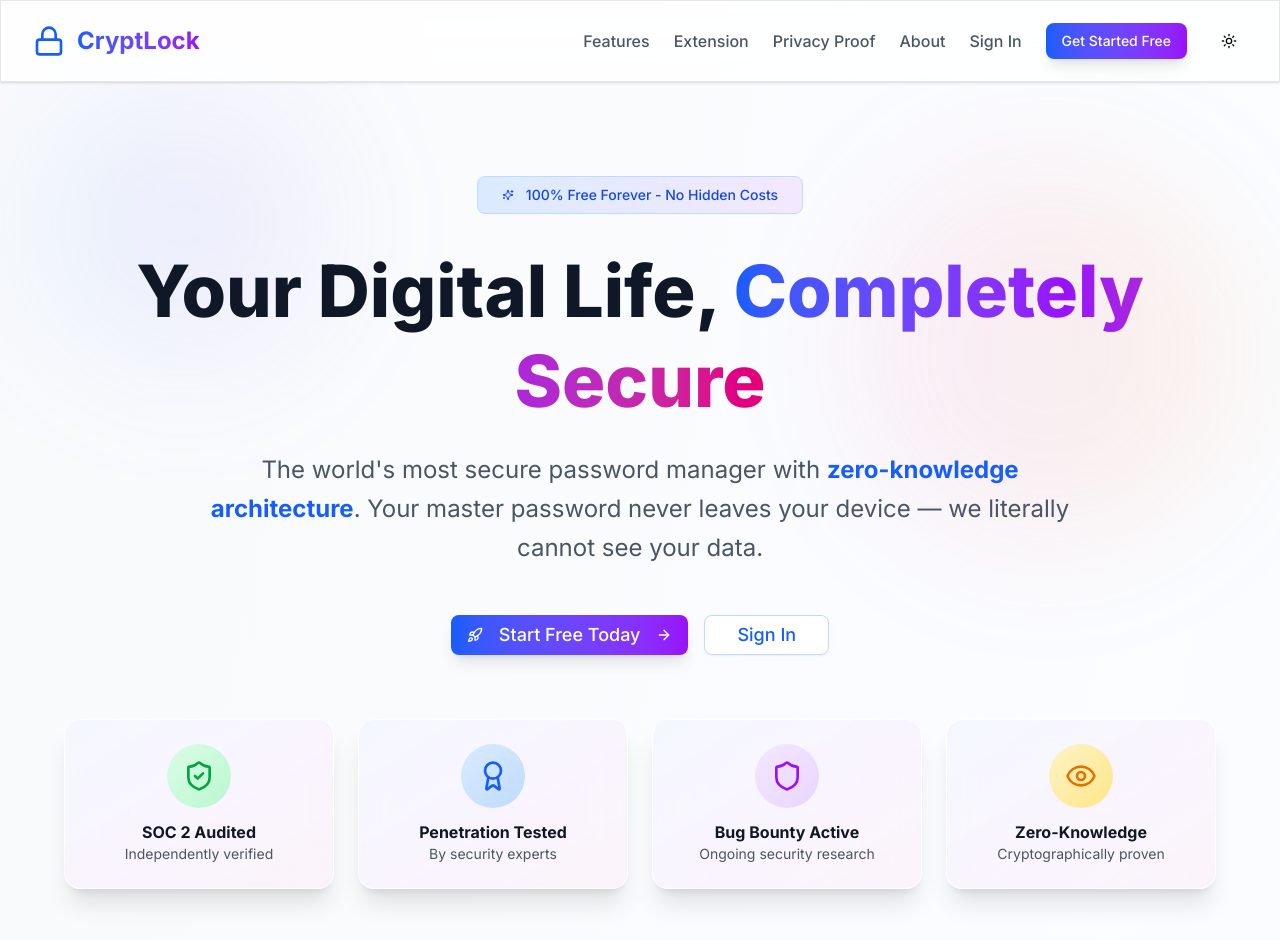
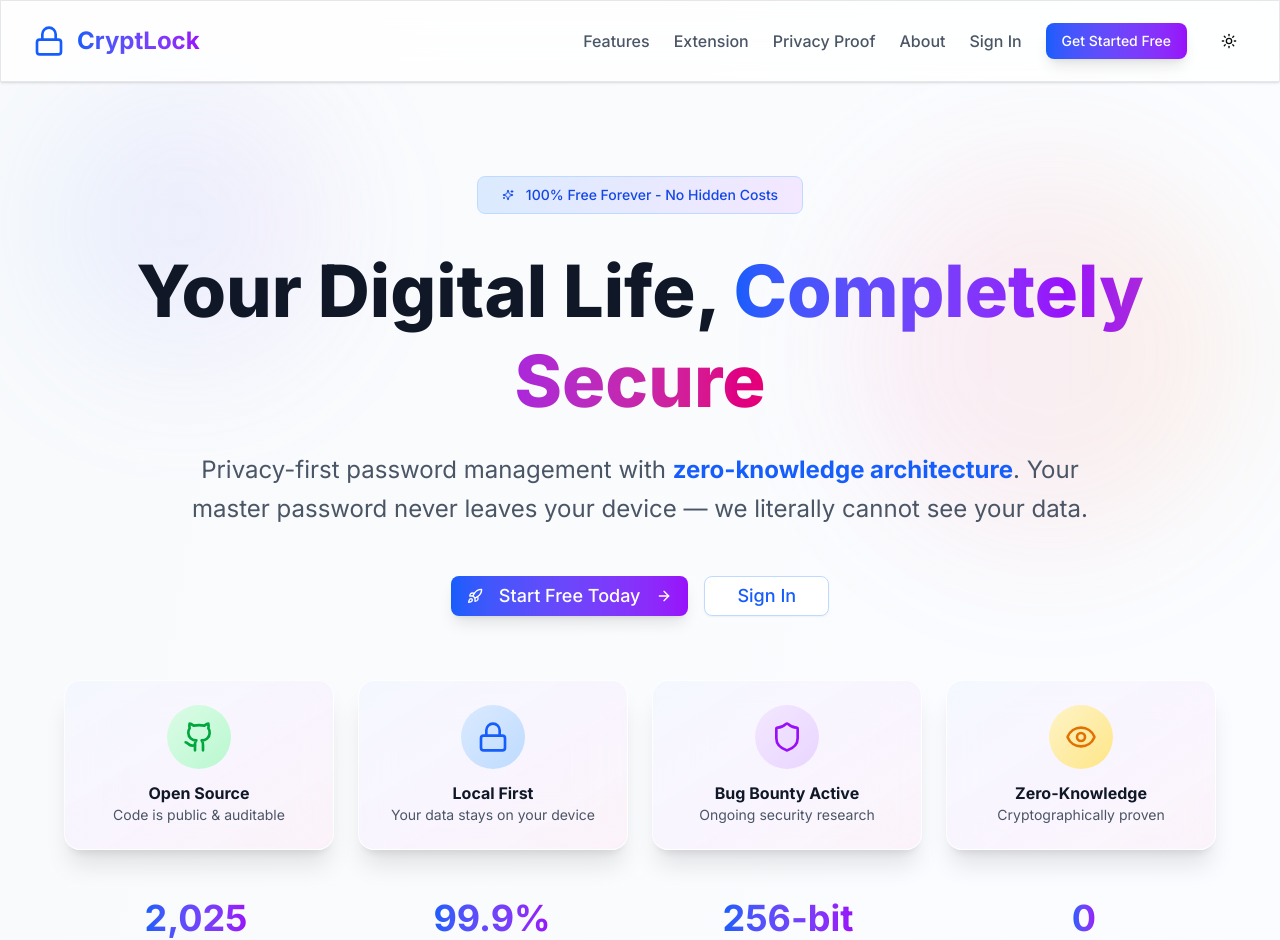
Before and after one commit to nerdylua/password-manager-web, a Next.js app: page / in a window 1280 px wide. Shown: the top 940 px of the page. Built offline with nearby package versions, Linux system fonts and the light colour scheme; no server answers.

Commit message:
home page changes

```diff
--- a/app/page.tsx
+++ b/app/page.tsx
@@ -532,7 +532,7 @@ export default function HomePage() {
                 </span>
               </h1>
               <p className="text-lg md:text-xl lg:text-2xl text-gray-600 dark:text-gray-400 mb-8 max-w-4xl mx-auto leading-relaxed">
-                The world&apos;s most secure password manager with{' '}
+              Privacy-first password management with{' '}
                 <strong className="text-blue-600 dark:text-blue-400">zero-knowledge architecture</strong>.
                 Your master password never leaves your device — we literally cannot see your data.
               </p>
@@ -624,20 +624,20 @@ export default function HomePage() {
               <TrustIndicatorCard delay={0.1} className="p-6">
               <div className="flex flex-col items-center">
                   <div className="w-16 h-16 rounded-full bg-gradient-to-br from-green-100 to-green-200 dark:from-green-900/50 dark:to-green-800/50 flex items-center justify-center mb-3">
-                    <ShieldCheck className="h-8 w-8 text-green-600 dark:text-green-400" />
+                    <Github className="h-8 w-8 text-green-600 dark:text-green-400" />
                   </div>
-                  <h3 className="font-bold text-gray-900 dark:text-white text-sm md:text-base">SOC 2 Audited</h3>
-                  <p className="text-gray-600 dark:text-gray-400 text-xs md:text-sm">Independently verified</p>
+                  <h3 className="font-bold text-gray-900 dark:text-white text-sm md:text-base">Open Source</h3>
+                  <p className="text-gray-600 dark:text-gray-400 text-xs md:text-sm">Code is public & auditable</p>
                 </div>
               </TrustIndicatorCard>
 
               <TrustIndicatorCard delay={0.2} className="p-6">
                 <div className="flex flex-col items-center">
                   <div className="w-16 h-16 rounded-full bg-gradient-to-br from-blue-100 to-blue-200 dark:from-blue-900/50 dark:to-blue-800/50 flex items-center justify-center mb-3">
-                    <Award className="h-8 w-8 text-blue-600 dark:text-blue-400" />
+                    <Lock className="h-8 w-8 text-blue-600 dark:text-blue-400" />
                   </div>
-                  <h3 className="font-bold text-gray-900 dark:text-white text-sm md:text-base">Penetration Tested</h3>
-                  <p className="text-gray-600 dark:text-gray-400 text-xs md:text-sm">By security experts</p>
+                  <h3 className="font-bold text-gray-900 dark:text-white text-sm md:text-base">Local First</h3>
+                  <p className="text-gray-600 dark:text-gray-400 text-xs md:text-sm">Your data stays on your device</p>
               </div>
               </TrustIndicatorCard>
 
```
